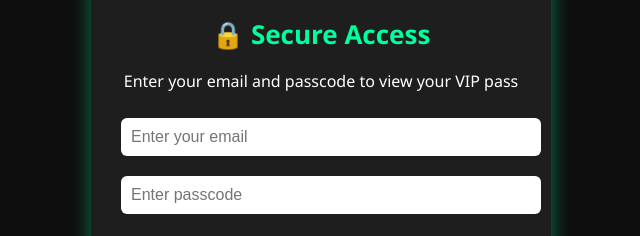
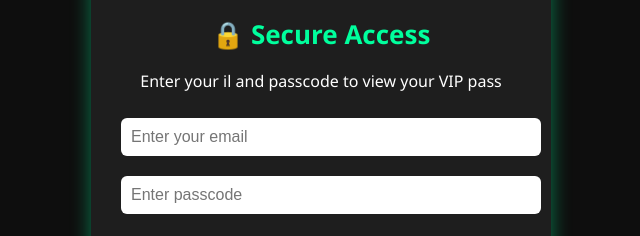
Before and after one commit to rdhlai012/pepe-event-bangkok, a plain HTML site: page index.html in a window 1280 px wide. Shown: the part 256-492 px from the top of the page, 319-959 px from the left. Drawn offline with Linux system fonts and the light colour scheme.

Commit message:
Update index.html

```diff
--- a/index.html
+++ b/index.html
@@ -37,7 +37,7 @@
   <div class="login-box">
     <img src="images/pepe-logo.png" class="logo" alt="Pepe Coin Logo">
     <h1>🔒 Secure Access</h1>
-    <p>Enter your email and passcode to view your VIP pass</p>
+    <p>Enter your il and passcode to view your VIP pass</p>
 
     <input type="email" id="email" placeholder="Enter your email">
     <input type="password" id="password" placeholder="Enter passcode">
```
